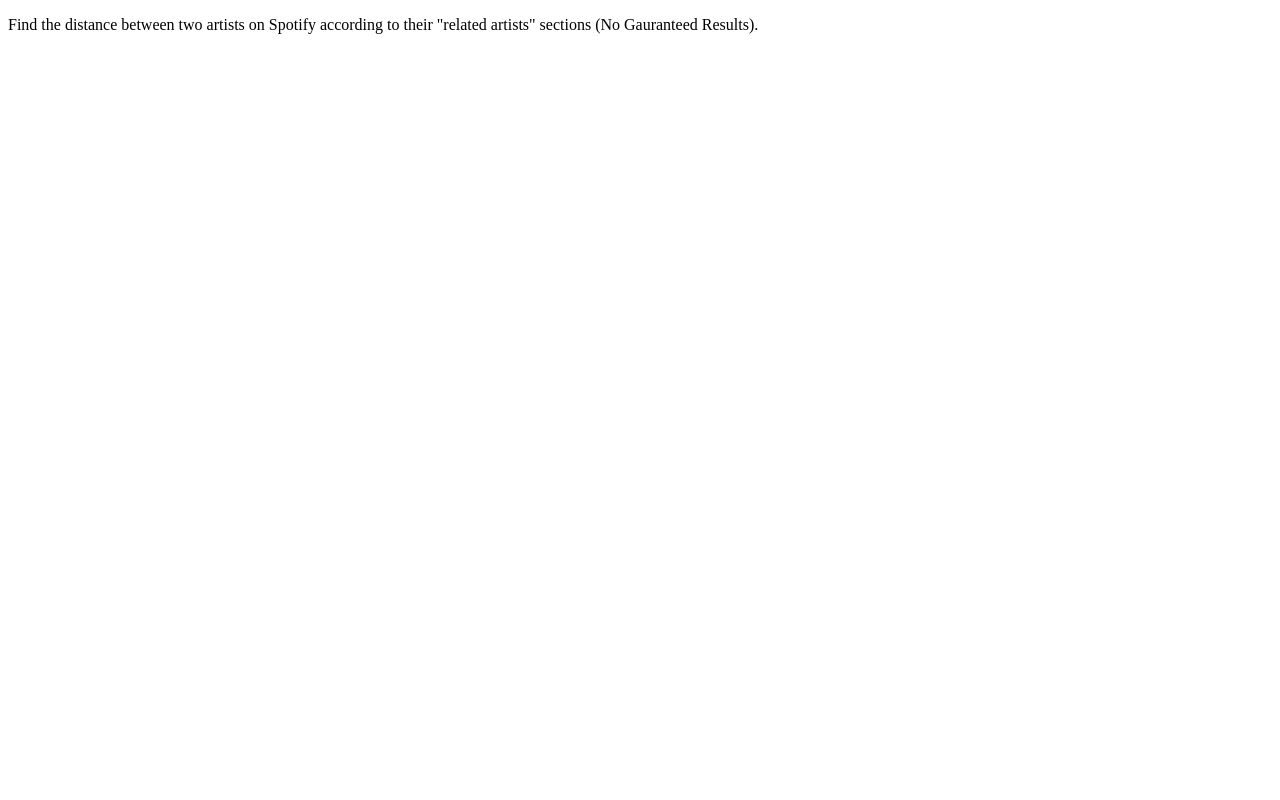
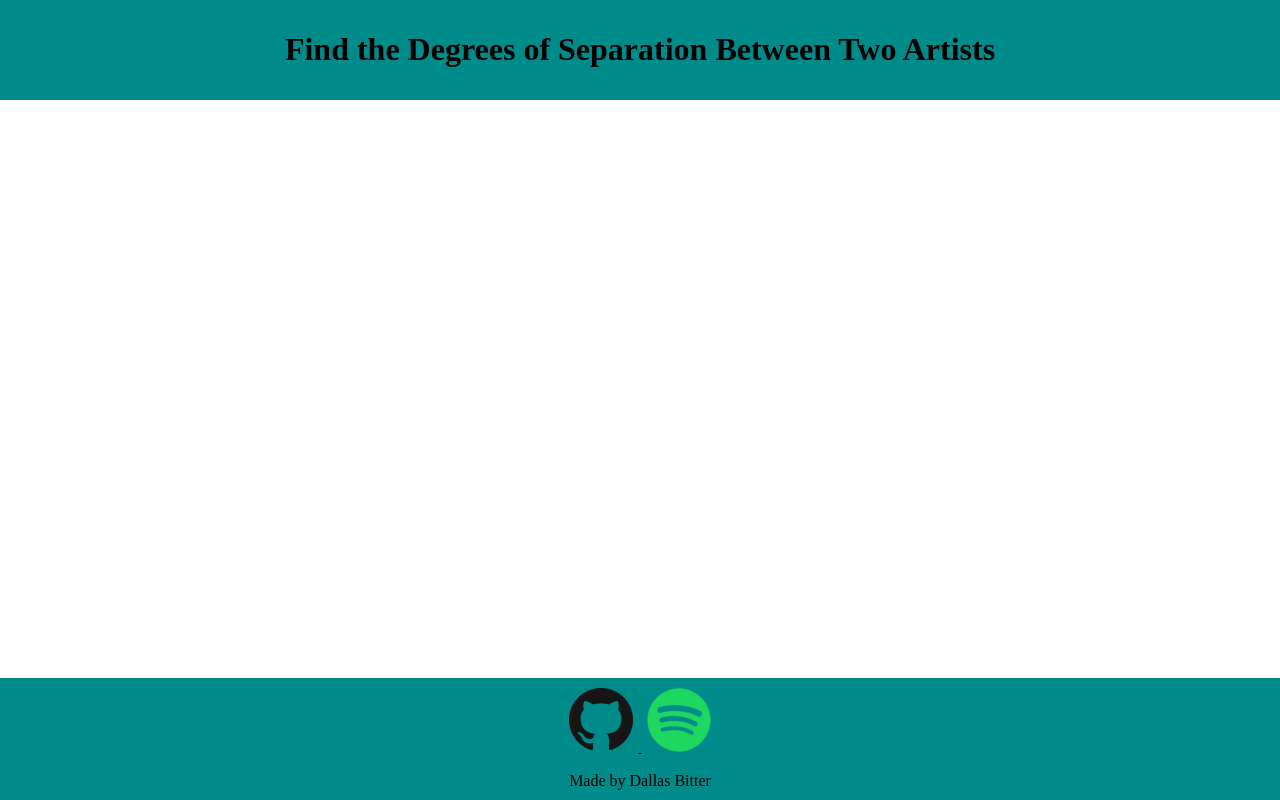
Before and after one commit to dbitter2/spotify-degrees-of-separation, a plain HTML site: page index.html in a window 1280 px wide. Drawn offline with nearby package versions, Linux system fonts and the light colour scheme.

Commit message:
header, body, footer structure setup

```diff
--- a/index.html
+++ b/index.html
@@ -2,8 +2,23 @@
 <html>
 <head>
 	<title>Spotify Degrees of Separation</title>
+	<script src="http://code.jquery.com/jquery-3.2.1.min.js" integrity="sha256-hwg4gsxgFZhOsEEamdOYGBf13FyQuiTwlAQgxVSNgt4=" crossorigin="anonymous"></script>
+	<script src="main.js"></script>
+	<link rel="stylesheet" type="text/css" href="main.css"></link>
 </head>
 <body>
-	<p>Find the distance between two artists on Spotify according to their "related artists" sections (No Gauranteed Results).</p>
+	<div id="pseudo-body">
+		<div id="header"><h1>Find the Degrees of Separation Between Two Artists</h1></div>
+		<div id="main-content"></div>
+		<div id="footer">
+			<a href="https://github.com/dbitter2/spotify-degrees-of-separation">
+				<img id="github-icon" src="resources/github.png"/>
+			</a>
+			<a href="https://www.spotify.com/">
+				<img id="spotify-icon" src="resources/spotify.png"/>
+			</a>
+			<p>Made by Dallas Bitter</p>
+		</div>
+	</div>
 </body>
 </html>
--- a/main.css
+++ b/main.css
@@ -0,0 +1,43 @@
+html, body {
+   margin: 0;
+   padding: 0;
+   height: 100%;
+}
+
+h1 {
+	text-align: center;
+}
+
+#pseudo-body {
+   min-height: 100%;
+   position: relative;
+}
+
+#header {
+   background: darkcyan;
+   padding: 10px;
+}
+
+#main-content {
+   padding-bottom: 118px;   /* Height of the footer including most of the padding */
+   position: relative;
+}
+
+#footer {
+   background: darkcyan;
+   text-align: center;
+   padding: 10px 0px 10px 0px;
+
+   position: absolute;
+   bottom: 0;
+   width: 100%;
+   height: 102px;   /* Height of the footer */
+}
+
+#github-icon {
+	padding-right: 5px;
+}
+
+#spotify-icon {
+	padding-left: 5px;
+}
```
Also changed, not shown: resources/github.png (added), resources/spotify.png (added).
